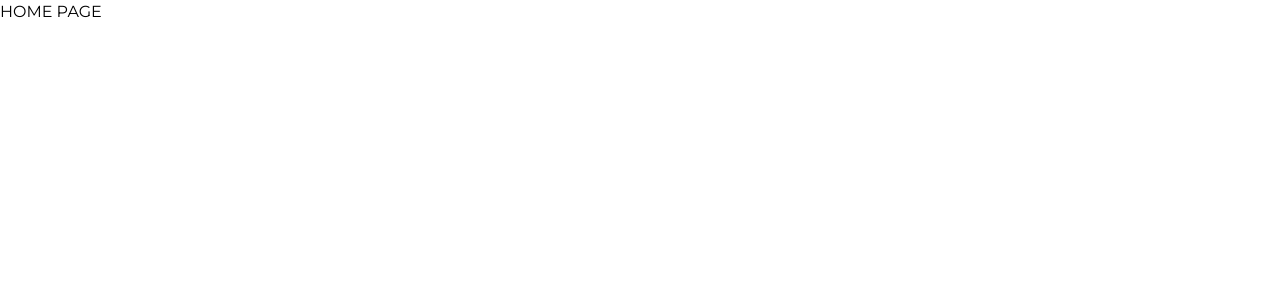
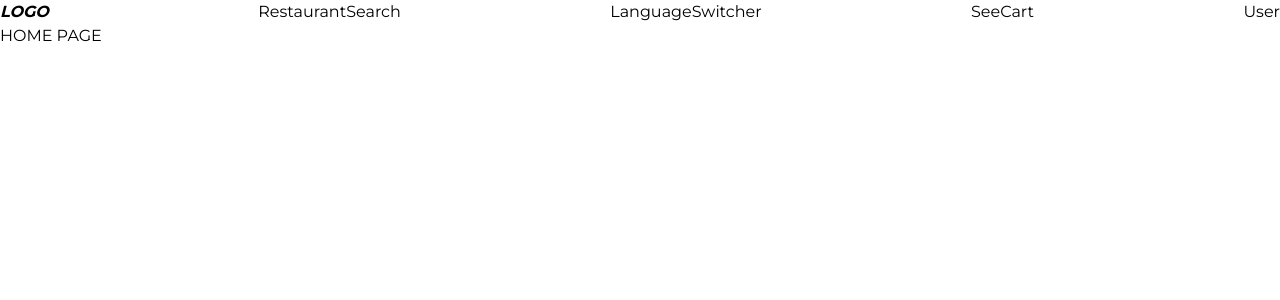
Before and after one commit to GeoLine02/home-chef-front, a Next.js app: page / in a window 1280 px wide. Shown: the top 300 px of the page. Built offline with nearby package versions, Linux system fonts and the light colour scheme.

Commit message:
add header layout shape

```diff
--- a/src/app/layout.tsx
+++ b/src/app/layout.tsx
@@ -1,6 +1,7 @@
 import type { Metadata } from "next";
 import { Montserrat } from "next/font/google";
 import "./globals.css";
+import Header from "@/components/header/Header";
 
 const english = Montserrat({
   subsets: ["latin", "cyrillic", "latin-ext", "vietnamese"],
@@ -18,7 +19,10 @@ export default function RootLayout({
 }>) {
   return (
     <html lang="en">
-      <body className={`${english.className}`}>{children}</body>
+      <body className={`${english.className}`}>
+        <Header />
+        {children}
+      </body>
     </html>
   );
 }
--- /dev/null
+++ b/src/components/cart/SeeCartBtn.tsx
@@ -0,0 +1,4 @@
+export default function SeeCartBtn() {
+  // return cart opener button with item quantity number
+  return <div>SeeCart</div>;
+}
--- /dev/null
+++ b/src/components/header/Header.tsx
@@ -0,0 +1,17 @@
+import SeeCartBtn from "../cart/SeeCartBtn";
+import LanguageSwitcher from "../shared/language_switcher/LanguageSwitcher";
+import Logo from "../shared/Logo";
+import RestaurantSearch from "../shared/restaurant_search_bar/RestaurantSearch";
+import User from "./User";
+
+export default function Header() {
+  return (
+    <header className="w-full bg-mainColor flex justify-between items-center">
+      <Logo />
+      <RestaurantSearch />
+      <LanguageSwitcher />
+      <SeeCartBtn />
+      <User />
+    </header>
+  );
+}
--- /dev/null
+++ b/src/components/header/User.tsx
@@ -0,0 +1,5 @@
+export default function User() {
+  // return different component depending on the login state
+  // LoginBTn or UserProfile
+  return <div>User</div>;
+}
--- /dev/null
+++ b/src/components/shared/LoginBtn.tsx
@@ -0,0 +1,3 @@
+export default function LoginBtn() {
+  return <div>LoginBtn</div>;
+}
--- /dev/null
+++ b/src/components/shared/Logo.tsx
@@ -0,0 +1,3 @@
+export default function Logo() {
+  return <h1 className="font-bold italic">LOGO</h1>;
+}
--- /dev/null
+++ b/src/components/shared/language_switcher/LanguageSwitcher.tsx
@@ -0,0 +1,4 @@
+export default function LanguageSwitcher() {
+  // return language switcher button
+  return <div>LanguageSwitcher</div>;
+}
--- /dev/null
+++ b/src/components/shared/restaurant_search_bar/RestaurantSearch.tsx
@@ -0,0 +1,4 @@
+export default function RestaurantSearch() {
+  // return search input component which retrieves restaurants
+  return <div>RestaurantSearch</div>;
+}
--- a/tailwind.config.ts
+++ b/tailwind.config.ts
@@ -9,8 +9,7 @@ const config: Config = {
   theme: {
     extend: {
       colors: {
-        background: "",
-        foreground: "",
+        mainColor: "#FFFFFF",
       },
     },
   },
```
